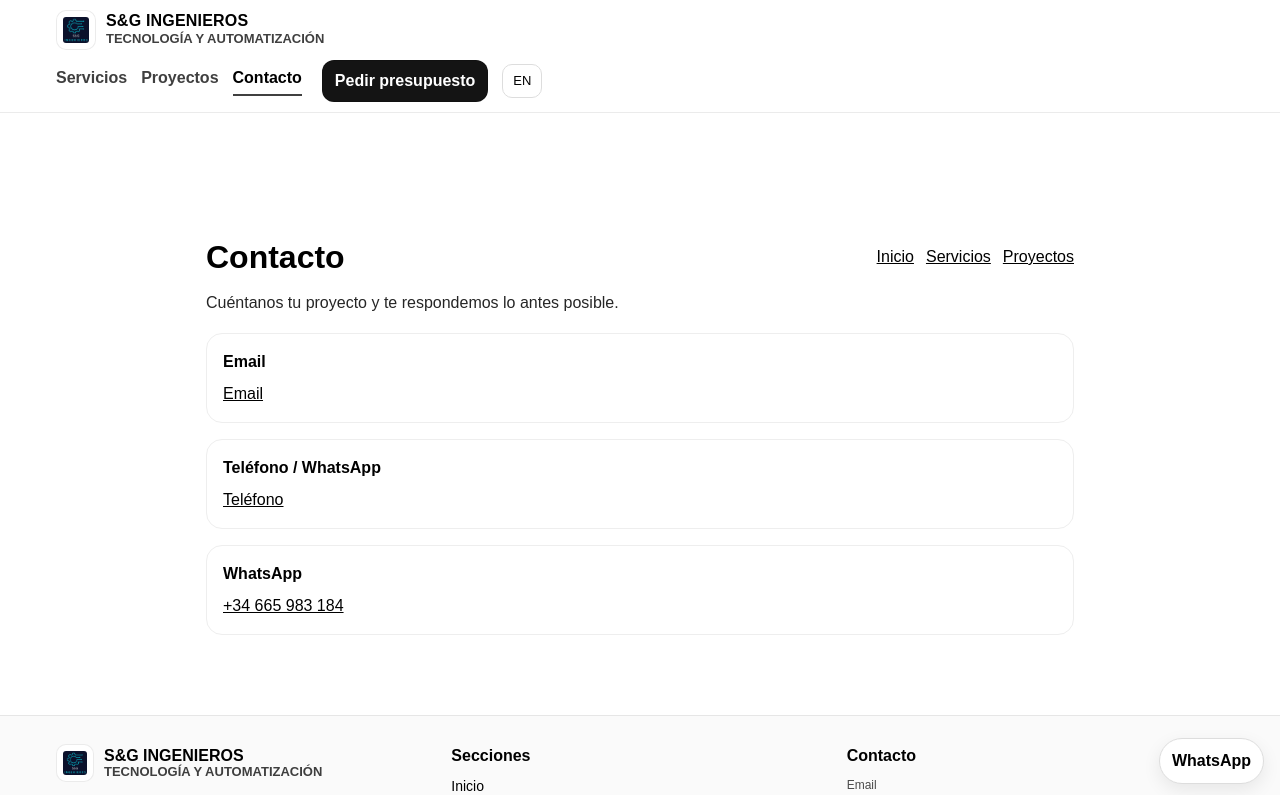
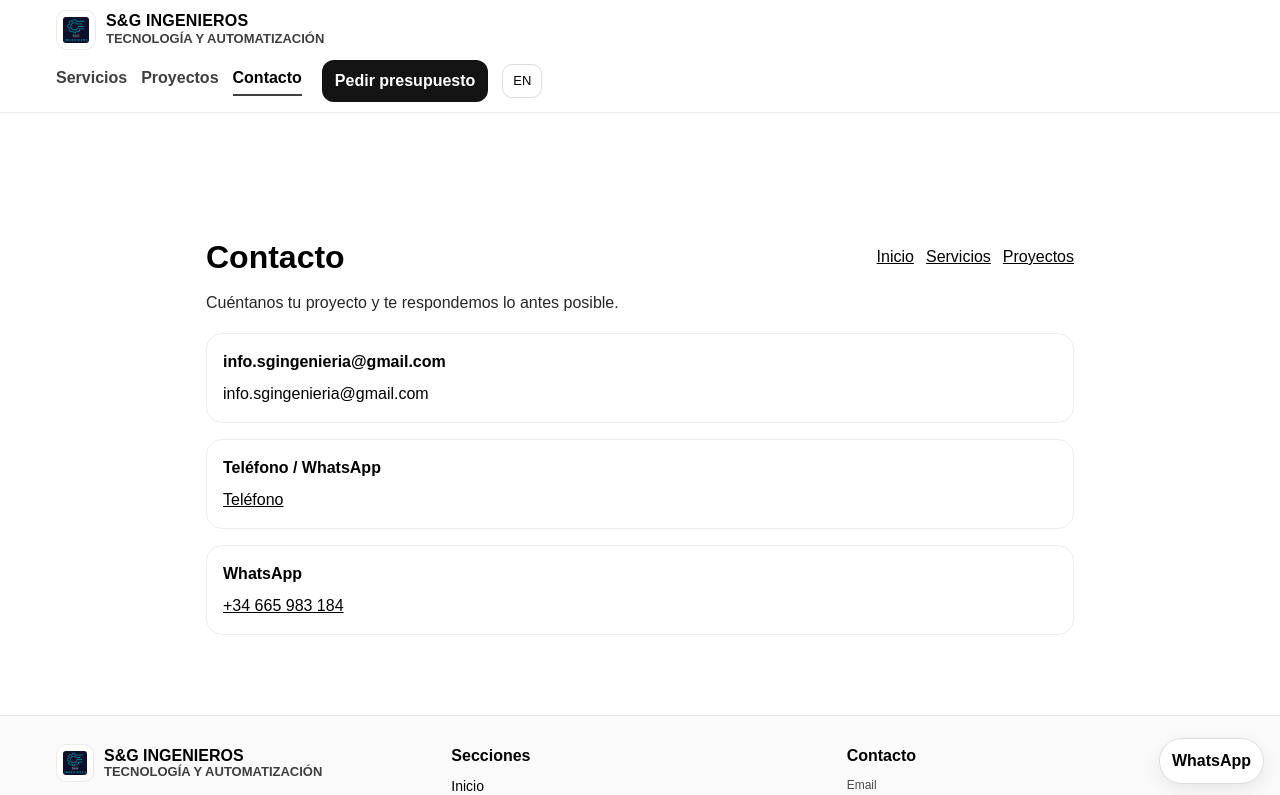
Before and after one commit to infosgingenieria/sg-ingenieros-web, a Next.js app: page /contacto in a window 1280 px wide. Shown: the top 795 px of the page. Built offline with nearby package versions, Linux system fonts and the light colour scheme; no server answers.

Commit message:
Update contact info

```diff
--- a/app/contacto/page.tsx
+++ b/app/contacto/page.tsx
@@ -21,8 +21,8 @@ export default function ContactoPage() {
         <div style={{ border: "1px solid #eee", borderRadius: 16, padding: 16 }}>
           <div style={{ fontWeight: 800 }}>{t.contact.emailLabel}</div>
           <div style={{ marginTop: 8 }}>
-            <a href={`mailto:${t.contact.email}`} style={{ textDecoration: "underline" }}>
-              {t.contact.email}
+            <a href="mailto:info.sgingenieria@gmail.com">
+              info.sgingenieria@gmail.com
             </a>
           </div>
         </div>
--- a/content/es.ts
+++ b/content/es.ts
@@ -44,7 +44,7 @@ export const es = {
     title: "Contacto",
     subtitle: "Cuéntanos tu proyecto y te respondemos lo antes posible.",
     phoneLabel: "Teléfono / WhatsApp",
-    emailLabel: "Email",
+    emailLabel: "info.sgingenieria@gmail.com",
     formTitle: "Formulario",
     name: "Nombre",
     company: "Empresa",
```
